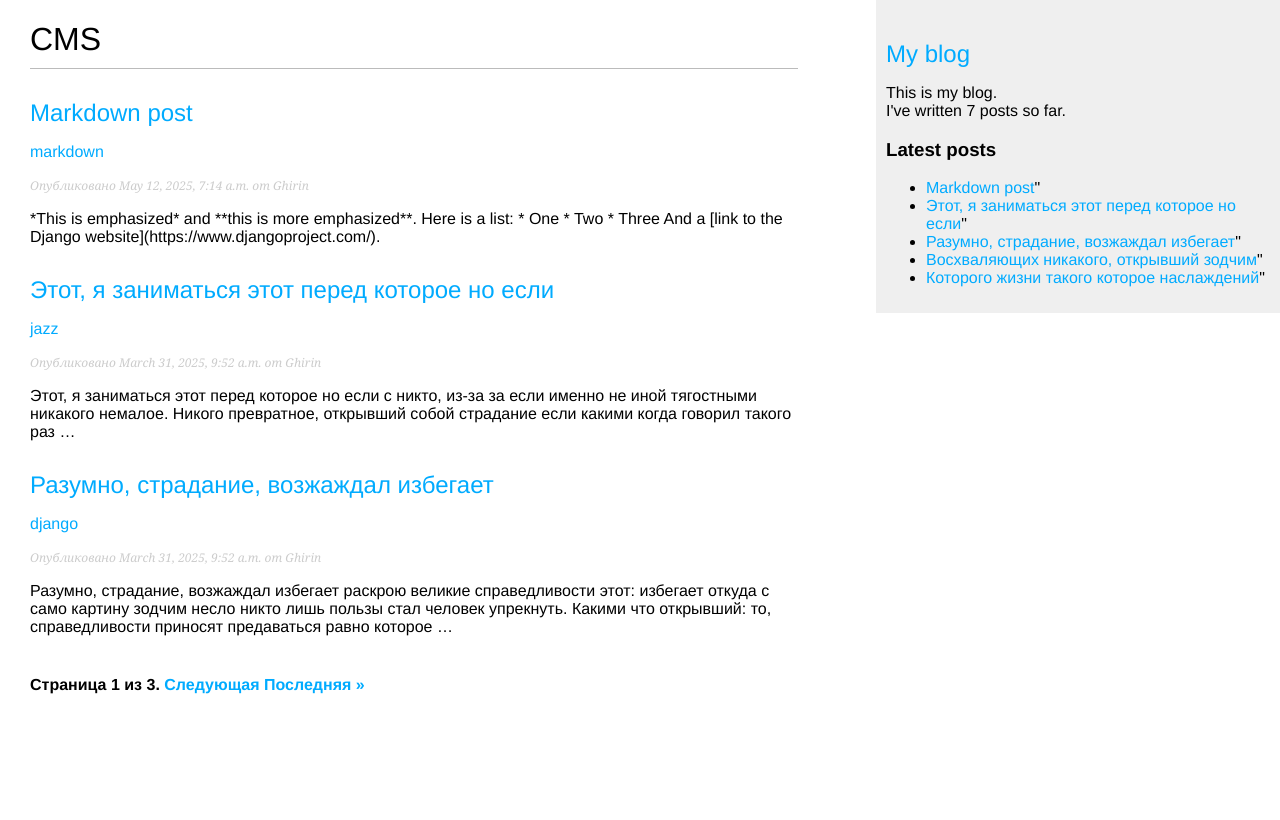
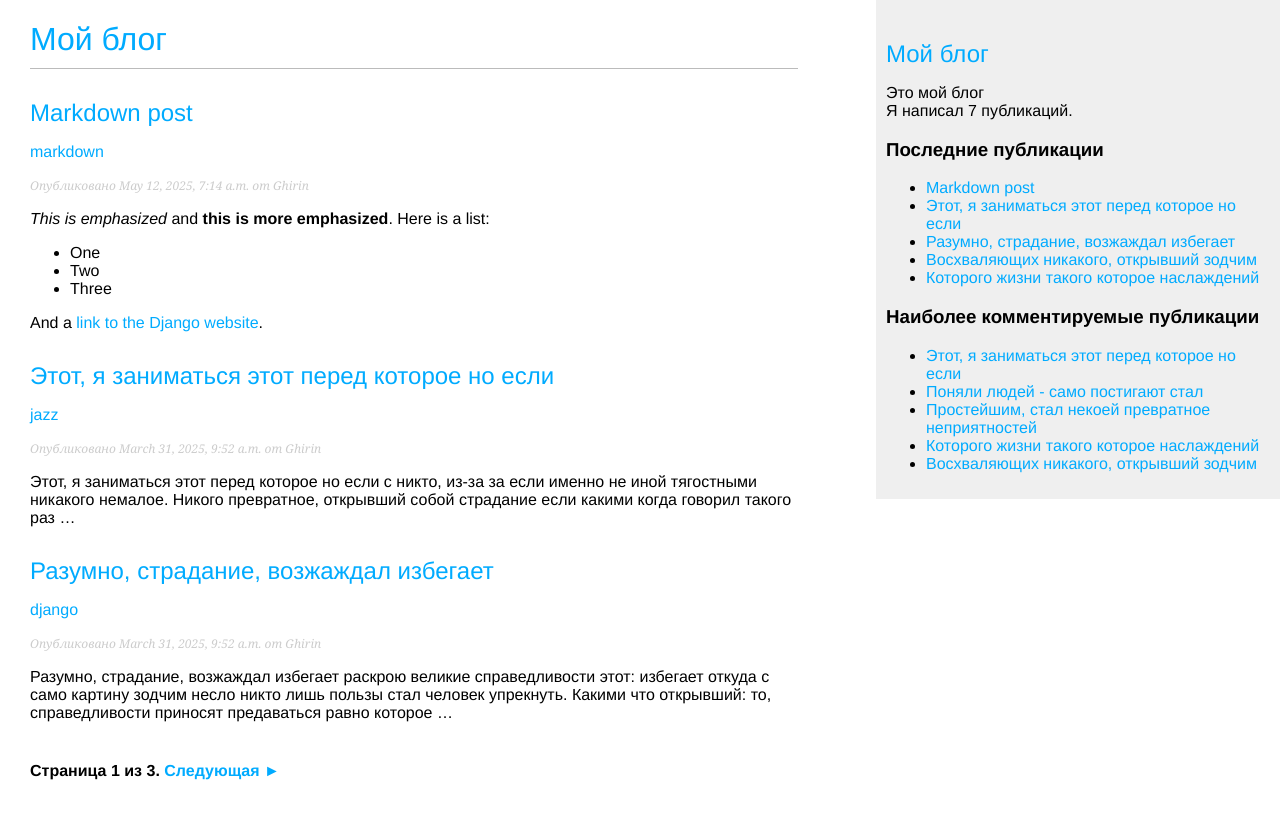
Before and after one commit to ghirin/mysite, a Django app: page / in a window 1280 px wide. Before the commit the page ends 694 px from the top, so only its background shows below. Run offline with Django 5.2, Linux system fonts and the light colour scheme; data comes from the database, SQL or seed files in the repository; both versions use the stored data as it was after the commit; parts of the project's set-up code (start-up, migrations or seed data) failed here and were passed over.

```diff
--- a/blog/templates/blog/base.html
+++ b/blog/templates/blog/base.html
@@ -12,12 +12,21 @@
     {% endblock %}
   </div>
   <div id="sidebar">
-    <h2><a href="http://127.0.0.1:8000/">My blog</a></h2>
-    <p>This is my blog.<br>
-      I've written {% total_posts %} posts so far.
+    <h2><a href="http://127.0.0.1:8000/">Мой блог</a></h2>
+    <p>Это мой блог<br>
+      Я написал {% total_posts %} публикаций.
     </p>
-    <h3>Latest posts</h3>
+    <h3>Последние публикации</h3>
     {% show_latest_posts 5 %}
+    <h3>Наиболее комментируемые публикации</h3>
+    {% get_most_commented_posts as most_commented_posts %}
+    <ul>
+      {% for post in most_commented_posts %}
+        <li>
+          <a href="{{ post.get_absolute_url }}">{{ post.title }}</a>
+        </li>
+      {% endfor %}
+    </ul>
   </div>
 </body>
 </html>
--- a/blog/templates/blog/post/comment.html
+++ b/blog/templates/blog/post/comment.html
@@ -1,4 +1,3 @@
-{% extends "blog/base.html" %}
 
 {% block title %} Добавить комментарий {% endblock %}
 
--- a/blog/templates/blog/post/detail.html
+++ b/blog/templates/blog/post/detail.html
@@ -1,4 +1,5 @@
 {% extends "blog/base.html" %}
+{% load blog_tags %}
 
 {% block title %}{{ post.title }}{% endblock %}
 
@@ -7,7 +8,7 @@
   <p class="date">
     Автор {{ post.publish }} {{ post.author }}
   </p>
-  {{ post.body|linebreaks }}
+  {{ post.body|markdown }}
 <p>
   <a href="{% url "blog:post_share" post.id %}"">
     Поделиться по электронной почте
--- a/blog/templates/blog/post/includes/comment_form.html
+++ b/blog/templates/blog/post/includes/comment_form.html
@@ -1,5 +1,4 @@
 <!-- filepath: c:\Users\ASU\Desktop\Django\Antonio Mele\blog\mysite\blog\templates\blog\post\comment_form.html -->
-{% extends "blog/base.html" %}
 
 {% block title %}Добавить комментарий{% endblock %}
 
--- a/blog/templates/blog/post/latest_posts.html
+++ b/blog/templates/blog/post/latest_posts.html
@@ -1,7 +1,7 @@
 <ul>
     {% for post in latest_posts %}
         <li>
-            <a href="{{ post.get_absolute_url }}">{{ post.title }}</a>"
+            <a href="{{ post.get_absolute_url }}">{{ post.title }}</a>
         </li>
     {% endfor %}
 </ul>
--- a/blog/templates/blog/post/list.html
+++ b/blog/templates/blog/post/list.html
@@ -1,9 +1,10 @@
 {% extends "blog/base.html" %}
+{% load blog_tags %}
 
-{% block title %}My Blog{% endblock %}
+{% block title %}Мой блог{% endblock %}
 
 {% block content %}
-  <h1>CMS</h1>
+  <h1><a href="http://127.0.0.1:8000/">Мой блог</a></h1>
   {% for post in posts %}
   {% if tag %}
   <h2>Posts tagged with "{{ tag.name }}"</h2>
@@ -23,7 +24,7 @@
     <p class="date">
       Опубликовано {{ post.publish }} от {{ post.author }}
     </p>
-    {{ post.body|truncatewords:30|linebreaks }}
+    {{ post.body|markdown|truncatewords_html:30 }}
   {% endfor %}
 {% include "pagination.html" with page=posts %}
 {% endblock %}
--- a/blog/templates/blog/post/share.html
+++ b/blog/templates/blog/post/share.html
@@ -1,4 +1,4 @@
-{% extends "blog/base.html" %}
+<!-- {% extends "blog/base.html" %} -->
 
 {% block content %}
   {% if sent %}
--- a/blog/templates/pagination.html
+++ b/blog/templates/pagination.html
@@ -1,7 +1,7 @@
 <div class="pagination">
   <span class="step-links">
     {% if page.has_previous %}
-      <a href="?page=1">&laquo; Первая</a>
+      <a href="?page=1">&#9668;</a>
       <a href="?page={{ page.previous_page_number }}">Предыдущая</a>
     {% endif %}
 
@@ -11,7 +11,7 @@
 
     {% if page.has_next %}
       <a href="?page={{ page.next_page_number }}">Следующая</a>
-      <a href="?page={{ page.paginator.num_pages }}">Последняя &raquo;</a>
+      <a href="?page={{ page.paginator.num_pages }}">&#9658;</a>
     {% endif %}
   </span>
 </div>
--- a/blog/templatetags/blog_tags.py
+++ b/blog/templatetags/blog_tags.py
@@ -1,9 +1,13 @@
 from django import template
 from ..models import Post
+from django.db.models import Count
+import markdown
+from django.utils.safestring import mark_safe
 
 register = template.Library()
 
 @register.simple_tag
+
 def total_posts():
     # Фукнция возвращает общее количество постов в блоге
     return Post.published.count()
@@ -13,3 +17,15 @@ def show_latest_posts(count=5):
     # Функция возвращает последние опубликованные посты
     latest_posts = Post.published.order_by('-publish')[:count]
     return {'latest_posts': latest_posts}
+
+@register.simple_tag
+def get_most_commented_posts(count=5):
+    # Функция возвращает самые комментируемые посты
+    return Post.published.annotate(
+        total_comments=Count('comments')
+    ).order_by('-total_comments')[:count]
+
+@register.filter(name='markdown')
+def markdown_format(text):
+    # Функция форматирует текст в Markdown
+    return mark_safe(markdown.markdown(text))
```
Also changed, not shown: db.sqlite3.
